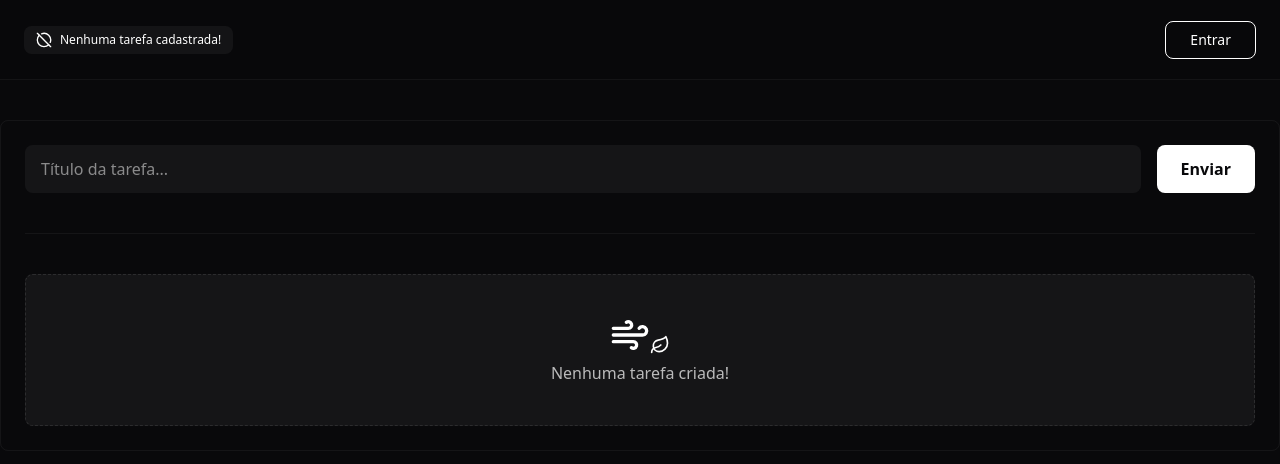
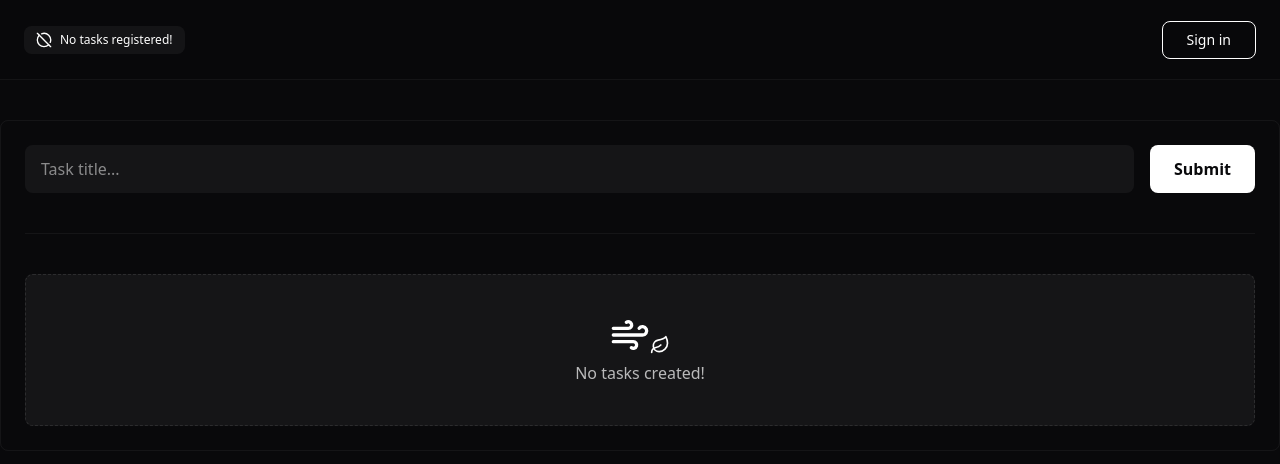
Before and after one commit to Artur-Ceschin/state-manager, a React (Vite) app: page / in a window 1280 px wide. Shown: the top 464 px of the page. Built offline with nearby package versions, Linux system fonts and the light colour scheme.

Commit message:
feat: changed to english

```diff
--- a/package.json
+++ b/package.json
@@ -43,6 +43,7 @@
     "lint-staged": "^16.2.3",
     "postcss": "^8.5.6",
     "prettier": "^3.6.2",
+    "prettier-plugin-tailwindcss": "^0.6.14",
     "sass": "^1.93.2",
     "tailwindcss": "^4.1.14",
     "typescript": "~5.9.3",
--- a/src/components/TodoForm.tsx
+++ b/src/components/TodoForm.tsx
@@ -22,7 +22,7 @@ export function TodoForm() {
     <form className="flex gap-4" onSubmit={handleSubmit}>
       <input
         className="h-12 w-full rounded-lg bg-white/5 px-4 transition-all outline-none focus:ring-1 focus:ring-white"
-        placeholder="Título da tarefa..."
+        placeholder="Task title..."
         ref={inputRef}
       />
 
@@ -30,7 +30,7 @@ export function TodoForm() {
         type="submit"
         className="rounded-lg bg-white px-6 font-semibold text-zinc-950 transition-opacity hover:opacity-90"
       >
-        Enviar
+        Submit
       </button>
     </form>
   )
--- a/src/components/TodosCounter.tsx
+++ b/src/components/TodosCounter.tsx
@@ -14,14 +14,14 @@ export function TodosCounter() {
       {totalTodos === 0 && (
         <>
           <CircleOffIcon className="h-4 w-4" />
-          <span>Nenhuma tarefa cadastrada!</span>
+          <span>No tasks registered!</span>
         </>
       )}
 
       {totalTodos > 0 && (
         <>
           <LayoutListIcon className="h-4 w-4" />
-          <span>Número de Tarefas: {totalTodos}</span>
+          <span>Tasks: {totalTodos}</span>
         </>
       )}
     </div>
--- a/src/components/TodosList.tsx
+++ b/src/components/TodosList.tsx
@@ -29,7 +29,7 @@ export function TodosList() {
             <WindIcon className="h-10 w-10" />
             <LeafIcon className="h-5 w-5" />
           </div>
-          <span className="opacity-70">Nenhuma tarefa criada!</span>
+          <span className="opacity-70">No tasks created!</span>
         </div>
       )}
 
@@ -53,7 +53,7 @@ export function TodosList() {
                 >
                   {todo.title}
                 </span>
-                <small className="text-zinc-500">Por {todo.author}</small>
+                <small className="text-zinc-500">By {todo.author}</small>
               </div>
 
               <div className="space-x-4">
--- a/src/components/UserMenu.tsx
+++ b/src/components/UserMenu.tsx
@@ -15,7 +15,7 @@ export function UserMenu() {
         className="rounded-lg border border-white px-6 py-2 text-sm text-white transition-colors hover:bg-white/10"
         onClick={login}
       >
-        Entrar
+        Sign in
       </button>
     )
   }
@@ -23,13 +23,13 @@ export function UserMenu() {
   return (
     <div className="flex items-center gap-4">
       <div className="flex flex-col items-end gap-1 text-right">
-        <span className="block text-sm text-zinc-500">Olá, {user.name}!</span>
+        <span className="block text-sm text-zinc-500">Hello, {user.name}!</span>
         <button
           type="button"
           className="flex items-center gap-1.5 text-sm text-red-500 transition-colors hover:text-red-400"
           onClick={logout}
         >
-          Sair <LogOutIcon className="h-4 w-4" />
+          Sign out <LogOutIcon className="h-4 w-4" />
         </button>
       </div>
 
```
Also changed, not shown: 2 other files (tests, documents, lock files or other folders).
